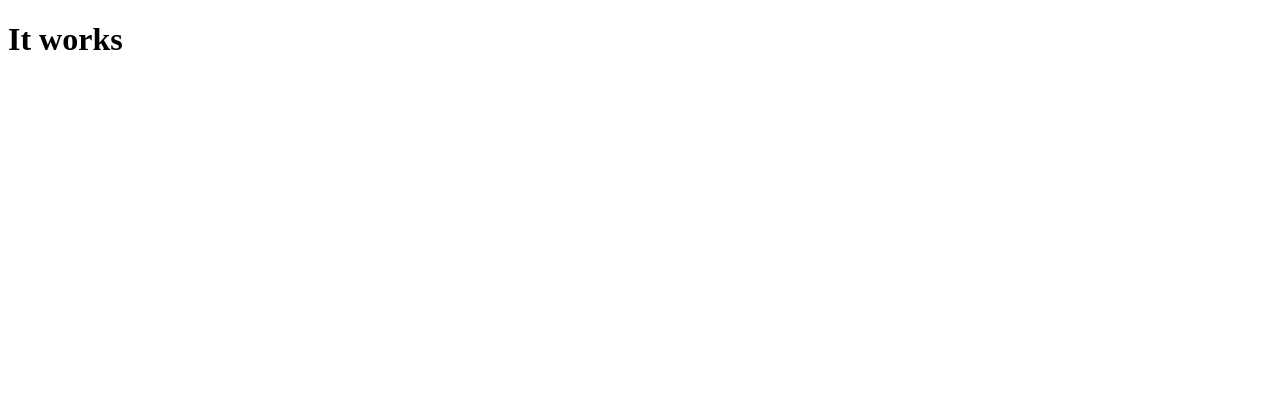
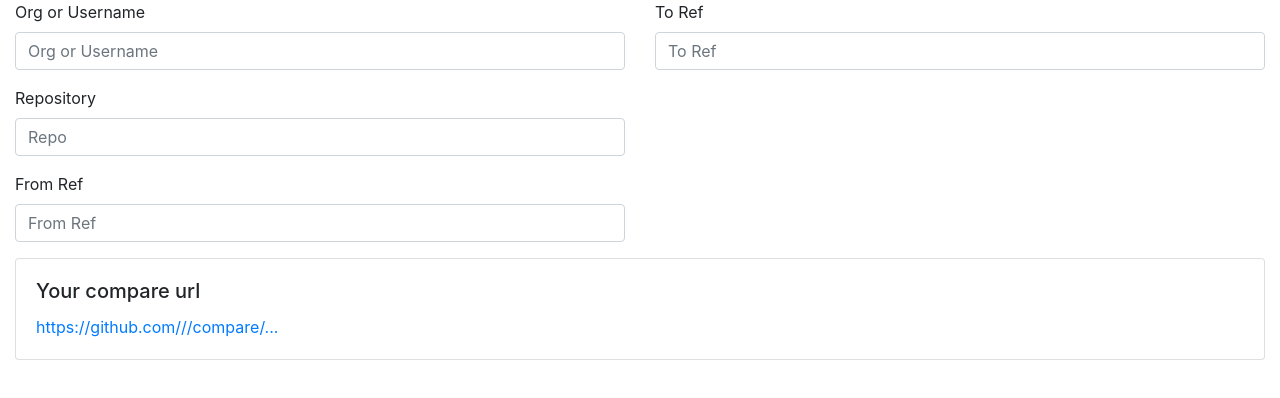
Before and after one commit to ianwremmel/github-compare, a Vue app: page / in a window 1280 px wide. Shown: the top 398 px of the page. Built offline with nearby package versions, Linux system fonts and the light colour scheme.

Commit message:
feat: create first ugly implementation

```diff
--- a/package.json
+++ b/package.json
@@ -29,6 +29,7 @@
   "author": "Ian Remmel <1182361+ianwremmel@users.noreply.github.com>",
   "license": "MIT",
   "dependencies": {
+    "bootstrap": "^4.1.3",
     "vue": "^2.5.17"
   },
   "devDependencies": {
--- a/src/app.vue
+++ b/src/app.vue
@@ -1,12 +1,68 @@
 <template>
- <h1>It works</h1>
+  <div class="container-fluid">
+    <div class="row">
+      <form class="col">
+        <div class="form-group">
+          <label for="from-org-name">Org or Username</label>
+          <input class="form-control org-name" id="from-org-name" placeholder="Org or Username" v-model="fromOrgName">
+        </div>
+        <div class="form-group">
+          <label for="from-repo-name">Repository</label>
+          <input class="form-control repo-name" id="from-repo-name" placeholder="Repo" v-model="fromRepoName">
+        </div>
+        <div class="form-group">
+          <label for="from-ref">From Ref</label>
+          <input class="form-control tag" id="from-ref" placeholder="From Ref" v-model="fromRef">
+        </div>
+      </form>
+      <form class="col">
+        <div class="form-group">
+          <label for="to-ref">To Ref</label>
+          <input class="form-control tag" id="to-ref" placeholder="To Ref" v-model="toRef">
+        </div>
+      </form>
+    </div>
+    <div class="row">
+      <div class="col-12">
+        <div class="card">
+          <div class="card-body">
+            <h5 class="card-title">Your compare url</h5>
+            <p class="card-text"><a :href="compareUrl">{{compareUrl}}</a></p>
+          </div>
+        </div>
+      </div>
+    </div>
+  </div>
 </template>
 
 <script>
 export default {
-
+  name: 'app',
+  computed: {
+    compareUrl() {
+      if (this.fromOrgName === this.forkOwner || !this.forkOwner) {
+        return `https://github.com/${this.fromOrgName}/${this.fromRepoName}/compare/${this.fromRef}...${this.toRef}`
+      }
+      else {
+        return `https://github.com/${this.fromOrgName}/${this.fromRepoName}/compare/${this.fromRef}...${this.forkOwner}:${this.toRef}`
+      }
+    }
+  },
+  data() {
+    return {
+      fromOrgName: '',
+      fromRepoName: '',
+      fromRef: '',
+      forkOwner: '',
+      toRef: '',
+    };
+  }
 }
 </script>
 
 <style>
+@import 'bootstrap';
 </style>
+
+<style scoped>
+</style>
```
